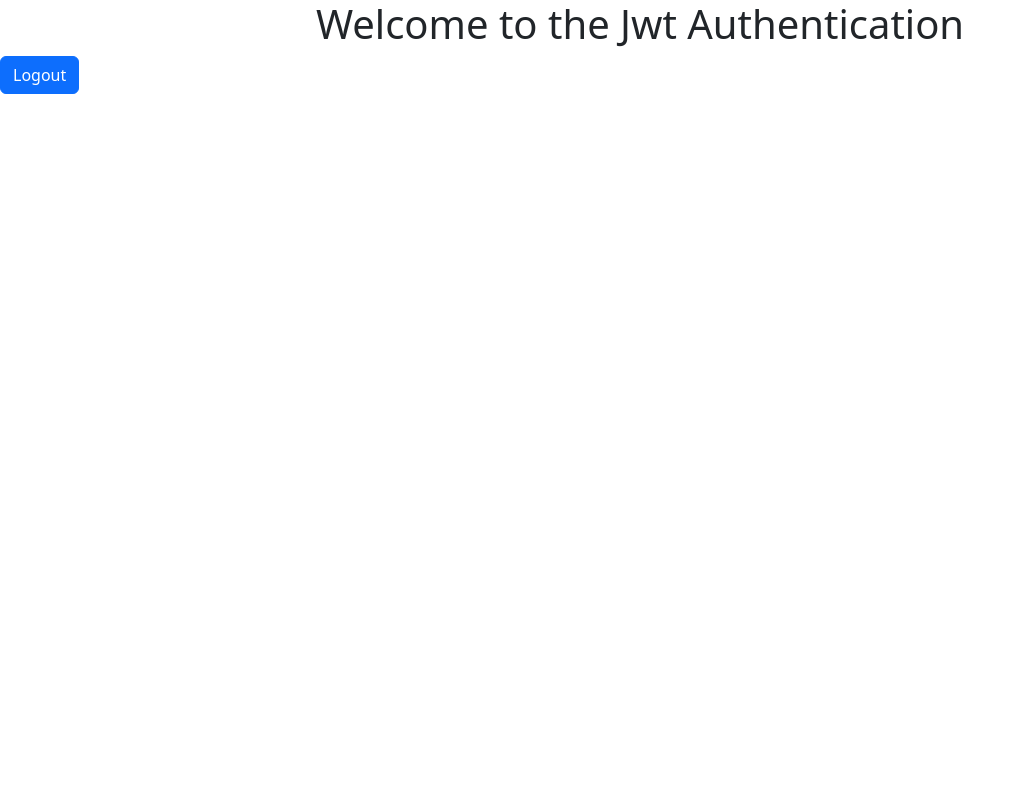
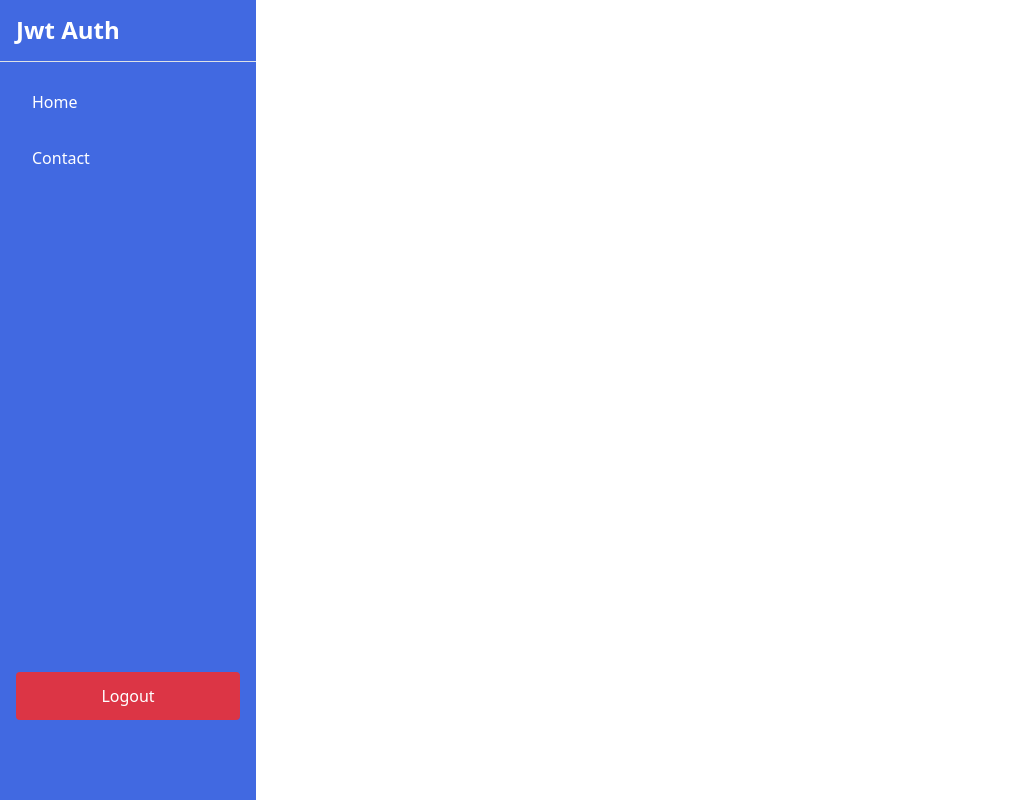
Before and after one commit to junaidshapal/jwtAuthentication-frontend, an Angular app: page /dashboard in a window 1280 px wide. Shown: the whole page, without its empty margins (0-1024 px from the left). Built offline with nearby package versions, Linux system fonts and the light colour scheme; sample sign-in values are in the browser's storage; what @auth0/angular-jwt would draw is missing.

Commit message:
New changes updated

```diff
--- a/src/app/components/dashboard/dashboard.component.css
+++ b/src/app/components/dashboard/dashboard.component.css
@@ -0,0 +1,39 @@
+.main-div{
+    width: 20%;
+}
+.project-title {
+    background-color: #f8f9fa;
+    border-bottom: 1px solid rgba(0, 0, 0, 0.1);
+    box-shadow: 0 2px 4px rgba(0, 0, 0, 0.1);
+    text-align: center;
+  }
+
+  .nav-link {
+    margin-bottom: 0.5rem;
+    padding: 0.75rem 1rem;
+    border-radius: 0.25rem;
+    transition: background-color 0.3s ease;
+  }
+
+  .nav-link:hover {
+    background-color: rgba(255, 255, 255, 0.1);
+  }
+
+  .nav-link.active {
+    background-color: rgba(255, 255, 255, 0.2);
+    font-weight: bold;
+  }
+
+  .mt-auto {
+    margin-top: auto;
+  }
+
+
+
+  .logout{
+    cursor: pointer;
+    margin-bottom: 4rem;
+    padding: 0.75rem 1rem;
+    border-radius: 0.25rem;
+    text-align: center;
+  }
--- a/src/app/components/dashboard/dashboard.component.html
+++ b/src/app/components/dashboard/dashboard.component.html
@@ -1,2 +1,18 @@
-<h1 class="text-center">Welcome to the Jwt Authentication</h1>
-<button class="btn btn-primary" (click)="logout()">Logout</button>
+<!-- <h1 class="text-center">Welcome to the Jwt Authentication</h1>
+<button class="btn btn-primary" (click)="logout()">Logout</button> -->
+
+
+<div class="main-div d-flex flex-column vh-100 sidebar" [ngStyle]="{ backgroundColor: 'royalblue' }">
+    <div class="p-3 text-white border-bottom">
+      <h4 class="mb-0">
+        <strong>Jwt Auth</strong>
+      </h4>
+    </div>
+    <nav class="nav flex-column p-3 flex-grow-1">
+      <a class="nav-link text-white" >Home</a>
+      <a class="nav-link text-white" >Contact</a>
+    </nav>
+    <div class="mt-auto p-3">
+      <a class="nav-link bg-danger text-white logout" (click)="logout()" >Logout</a>
+    </div>
+  </div>
```
